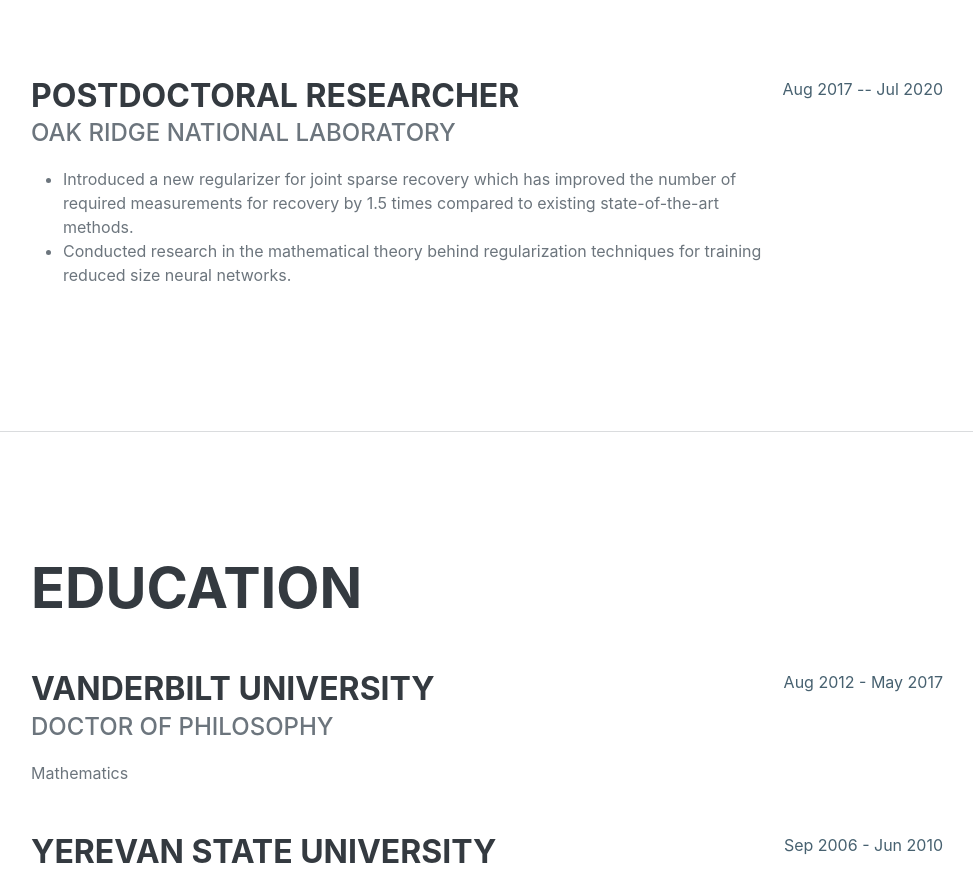
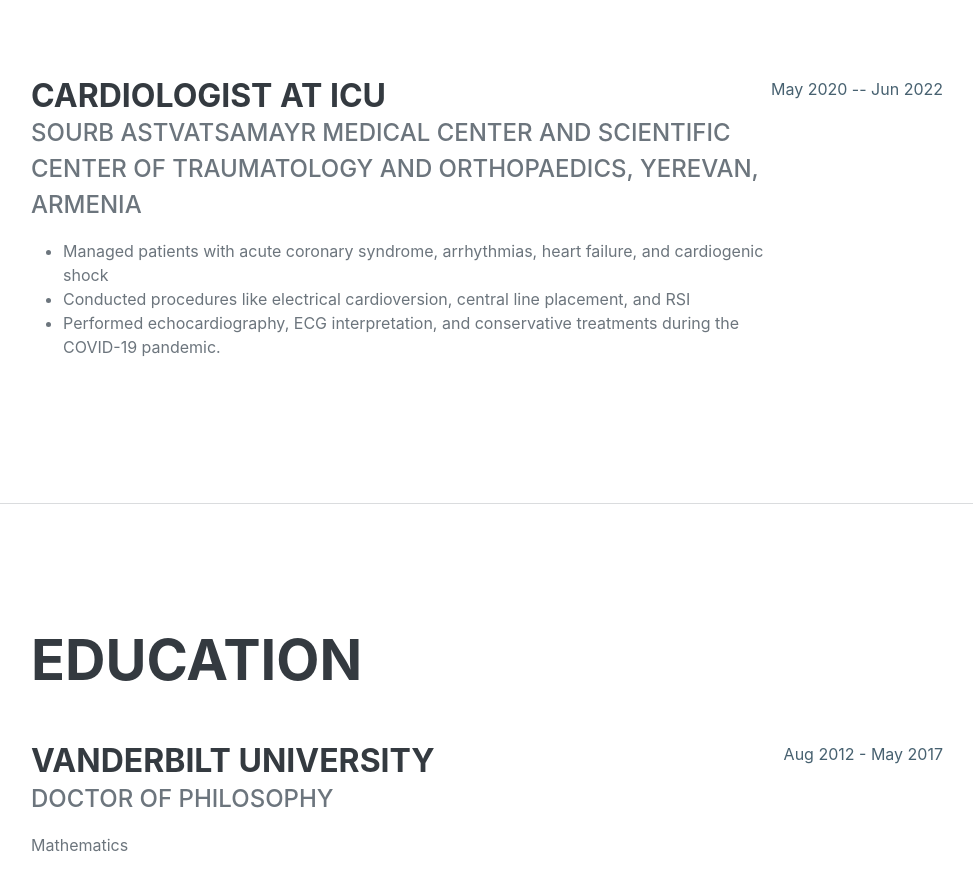
Before and after one commit to mdhakob/mdhakob..github.io, a plain HTML site: page index.html in a window 1280 px wide. Shown: the part 1601-2478 px from the top of the page, without its empty margins (289-1262 px from the left). Drawn offline with nearby package versions, Linux system fonts and the light colour scheme; some icons are missing; a web font is replaced by a local one.

Commit message:
Update index.html

```diff
--- a/index.html
+++ b/index.html
@@ -100,17 +100,20 @@
 </div>
 <div class="d-flex flex-column flex-md-row justify-content-between mb-5">
     <div class="flex-grow-1">
-                            <h3 class="mb-0">Postdoctoral Researcher</h3>
-                            <div class="subheading mb-3">Oak Ridge National Laboratory</div>
+        <h3 class="mb-0">Cardiologist at ICU</h3>
+        <div class="subheading mb-3">Sourb Astvatsamayr Medical Center and Scientific Center of Traumatology and Orthopaedics, Yerevan, Armenia</div>
         <p>
             <ul>
-                                    <li>Introduced a new regularizer for joint sparse recovery which has improved the number of required measurements for recovery by 1.5 times compared to existing state-of-the-art methods.</li>
-                                    <li>Conducted research in the mathematical theory behind regularization techniques for training reduced size neural networks.</li>
+                <li>Managed patients with acute coronary syndrome, arrhythmias, heart failure, and cardiogenic shock</li>
+                <li>Conducted procedures like electrical cardioversion, central line placement, and RSI</li>
+                <li>Performed echocardiography, ECG interpretation, and conservative treatments during the COVID-19 pandemic.</li>
             </ul>
         </p>
     </div>
-                        <div class="flex-shrink-0"><span class="text-primary">Aug 2017 -- Jul 2020</span></div>
+    <div class="flex-shrink-0"><span class="text-primary">May 2020 -- Jun 2022</span></div>
 </div>
+
+
                 </div>
             </section>
             <hr class="m-0" />
```
Lines whose indentation alone changed are shown as unchanged.
